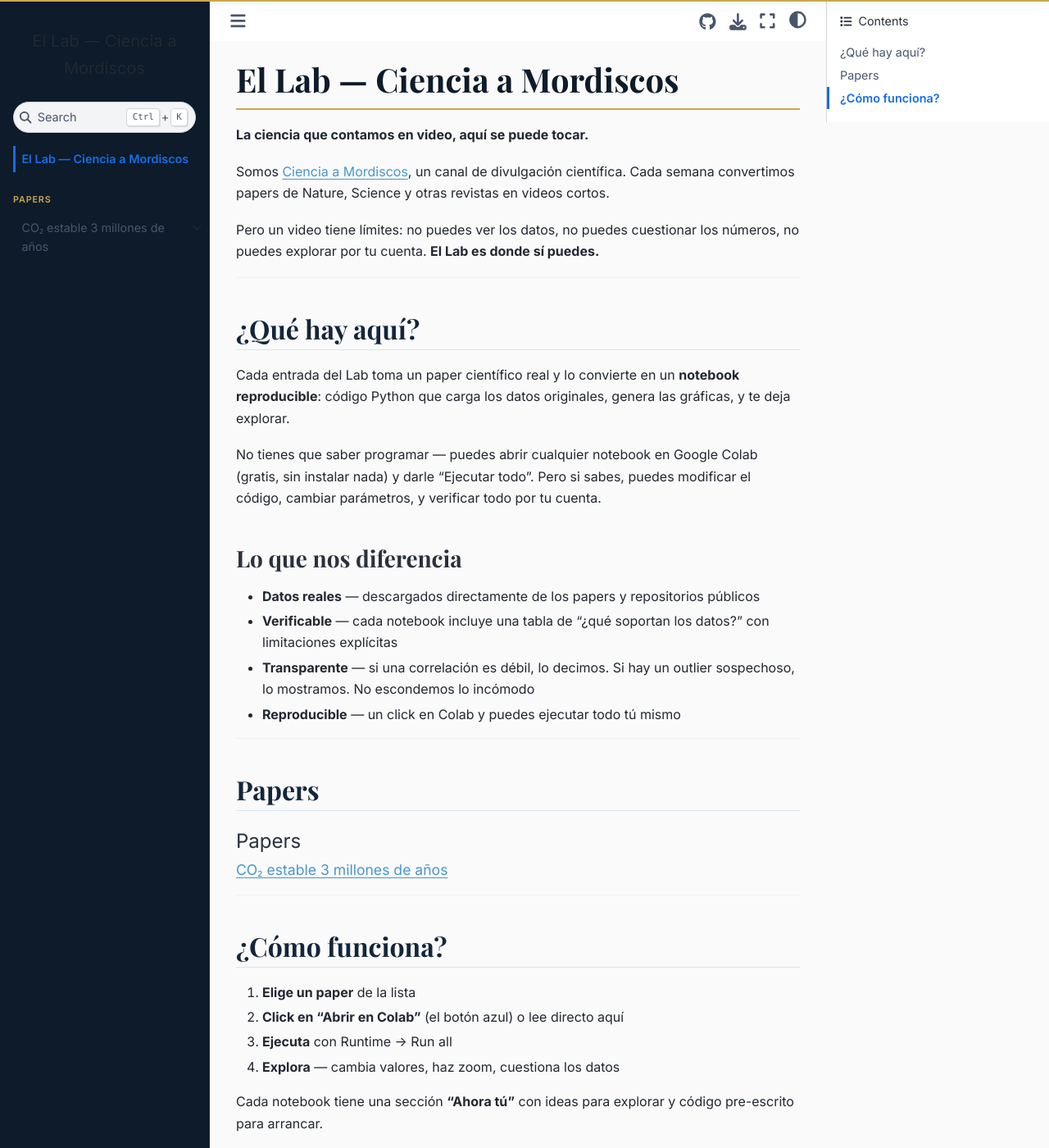
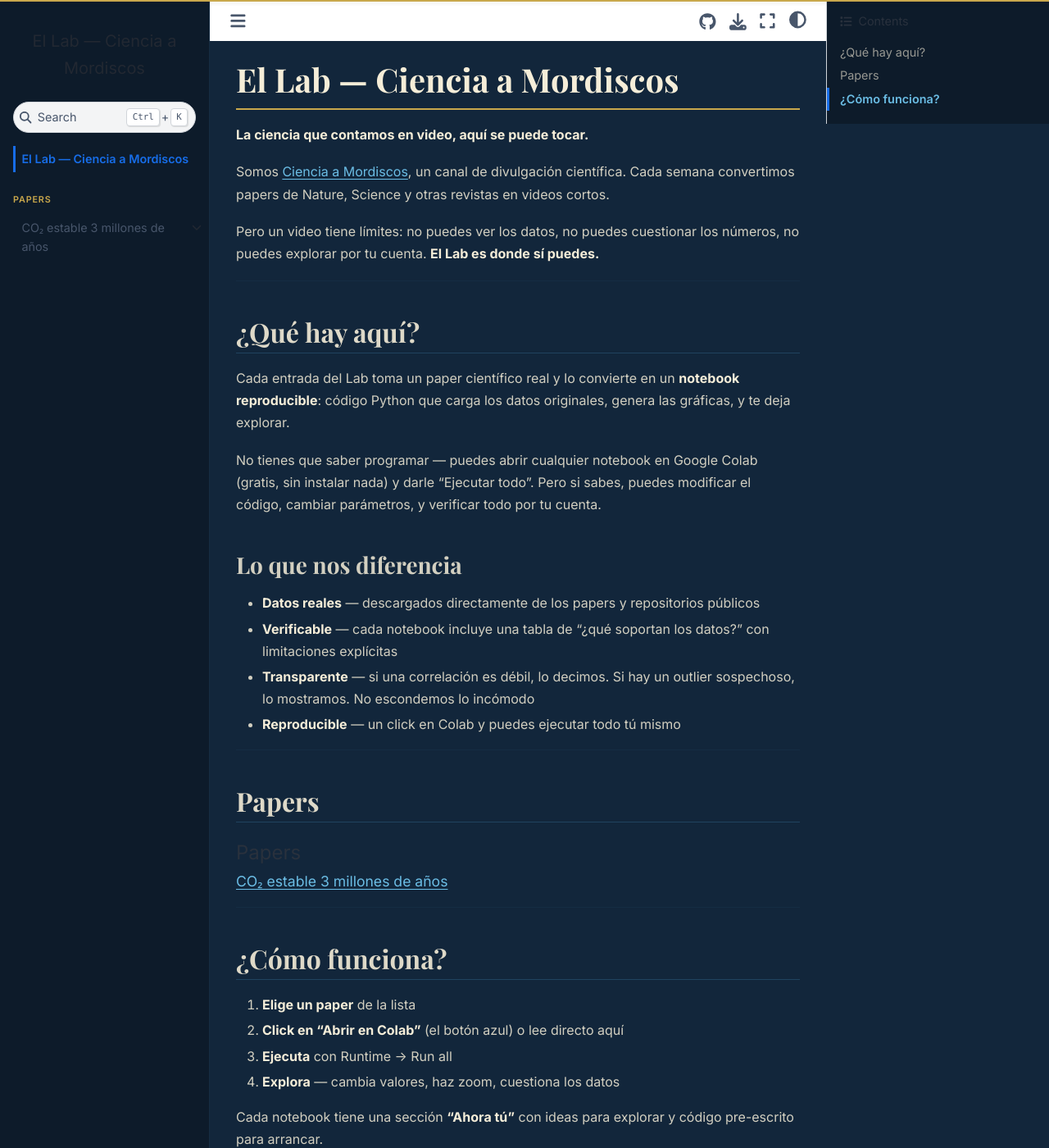
Before and after one commit to Ciencia-a-Mordiscos/lab, a Jupyter Book: the page built from intro.md, in a window 1280 px wide and 1400 px high. Shown: the whole window at 82% size. Built offline with Jupyter Book 1.0.4 settings and Sphinx 7.4.7 and the Sphinx Book theme 1.1.4, drawn with Linux system fonts in a browser that asks for light colours; pages that are not in the unit, such as notebooks, are missing from menus.

Commit message:
Dark mode completo: contenido navy-light, texto cream, code cells oscuras
El fondo #FAFAFA contrastaba mal con sidebar/header navy. Ahora todo
el sitio es dark mode consistente con el Media Kit. Gráficas con fondo
claro se ven como "cards" luminosas sobre fondo oscuro.

Co-Authored-By: Claude Opus 4.6 (1M context) <noreply@anthropic.com>

```diff
--- a/_static/custom.css
+++ b/_static/custom.css
@@ -15,6 +15,7 @@
   --cam-accent: #4A96CA;
   --cam-accent-light: #6BBDE5;
   --cam-warm: #C9A84C;
+  --cam-warm-light: #DFC06E;
   --cam-info: #4DB8A4;
 
   /* Override sphinx-book-theme variables */
@@ -78,45 +79,79 @@ code, pre, .highlight {
   color: var(--cam-cream) !important;
 }
 
-/* ── Main content ─────────────────────────────────────── */
+/* ── Main content (dark, consistent with Media Kit) ───── */
 .bd-main {
-  background-color: #FAFAFA;
+  background-color: var(--cam-navy-light);
 }
 
 .bd-article-container {
   max-width: 900px;
 }
 
+.bd-content {
+  color: var(--cam-cream);
+}
+
 /* Article headings */
 .bd-content h1 {
-  color: var(--cam-navy);
+  color: var(--cam-cream);
   border-bottom: 2px solid var(--cam-warm);
   padding-bottom: 0.3em;
 }
 
 .bd-content h2 {
-  color: var(--cam-navy-light);
-  border-bottom: 1px solid rgba(74, 150, 202, 0.2);
+  color: rgba(245, 237, 216, 0.9);
+  border-bottom: 1px solid rgba(74, 150, 202, 0.25);
   padding-bottom: 0.2em;
+}
+
+.bd-content h3 {
+  color: rgba(245, 237, 216, 0.85);
 }
 
 /* Links */
 .bd-content a {
-  color: var(--cam-accent);
+  color: var(--cam-accent-light);
 }
 
 .bd-content a:hover {
-  color: var(--cam-accent-light);
+  color: var(--cam-warm-light);
 }
 
-/* ── Code cells ───────────────────────────────────────── */
+/* Paragraphs */
+.bd-content p, .bd-content li {
+  color: rgba(245, 237, 216, 0.85);
+  line-height: 1.7;
+}
+
+/* Strong/bold */
+.bd-content strong {
+  color: var(--cam-cream);
+}
+
+/* Horizontal rules */
+.bd-content hr {
+  border-color: rgba(74, 150, 202, 0.2);
+}
+
+/* ── Code cells (dark background) ─────────────────────── */
 div.cell_input {
   border-left: 3px solid var(--cam-accent);
   border-radius: 0;
+  background-color: rgba(0, 0, 0, 0.25);
+}
+
+div.cell_input pre, div.cell_input code {
+  color: var(--cam-cream) !important;
 }
 
 div.cell_output {
   border-left: 3px solid var(--cam-info);
+  background-color: rgba(0, 0, 0, 0.15);
+}
+
+div.cell_output pre, div.cell_output .output_text {
+  color: rgba(245, 237, 216, 0.8) !important;
 }
 
 /* ── Tables ───────────────────────────────────────────── */
@@ -126,7 +161,7 @@ div.cell_output {
 }
 
 .bd-content th {
-  background-color: var(--cam-navy);
+  background-color: rgba(0, 0, 0, 0.3);
   color: var(--cam-cream);
   font-family: 'Inter', sans-serif;
   font-weight: 600;
@@ -136,17 +171,18 @@ div.cell_output {
 
 .bd-content td {
   padding: 0.5em 0.8em;
-  border-bottom: 1px solid #E0E0E0;
+  border-bottom: 1px solid rgba(74, 150, 202, 0.15);
+  color: rgba(245, 237, 216, 0.8);
 }
 
 .bd-content tr:hover td {
-  background-color: rgba(74, 150, 202, 0.05);
+  background-color: rgba(74, 150, 202, 0.08);
 }
 
 /* ── Blockquotes (for verification notes) ─────────────── */
 .bd-content blockquote {
   border-left: 4px solid var(--cam-warm);
-  background-color: rgba(201, 168, 76, 0.08);
+  background-color: rgba(201, 168, 76, 0.1);
   padding: 0.8em 1.2em;
   margin: 1em 0;
   border-radius: 0 4px 4px 0;
@@ -154,7 +190,7 @@ div.cell_output {
 
 .bd-content blockquote p {
   margin: 0;
-  color: #333;
+  color: rgba(245, 237, 216, 0.85);
 }
 
 /* ── Footer ───────────────────────────────────────────── */
@@ -167,11 +203,25 @@ div.cell_output {
   color: var(--cam-accent-light) !important;
 }
 
+/* ── Right sidebar (TOC) ──────────────────────────────── */
+.bd-sidebar-secondary {
+  background-color: var(--cam-navy);
+}
+
+.bd-sidebar-secondary .toc-entry a {
+  color: rgba(245, 237, 216, 0.6) !important;
+}
+
+.bd-sidebar-secondary .toc-entry a:hover,
+.bd-sidebar-secondary .toc-entry a.active {
+  color: var(--cam-accent-light) !important;
+}
+
 /* ── Notebook output images ───────────────────────────── */
 .cell_output img,
 .cell_output .output_png img {
-  border-radius: 4px;
-  box-shadow: 0 2px 8px rgba(13, 27, 42, 0.1);
+  border-radius: 6px;
+  box-shadow: 0 4px 16px rgba(0, 0, 0, 0.3);
 }
 
 /* ── Launch buttons (Colab) ───────────────────────────── */
```
